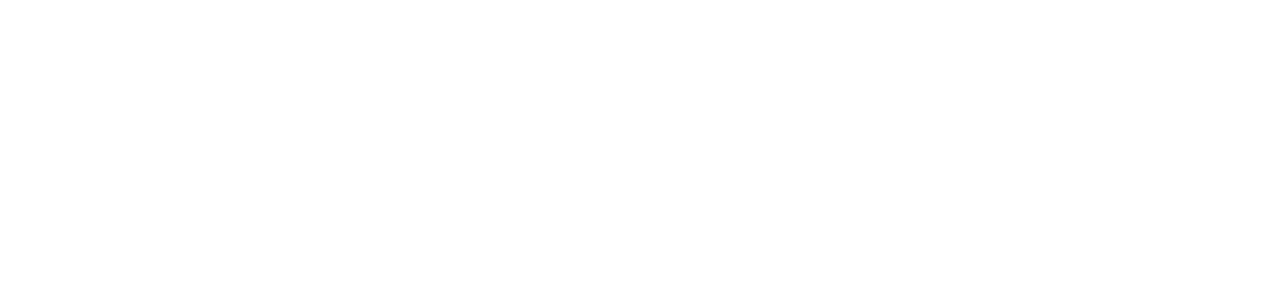
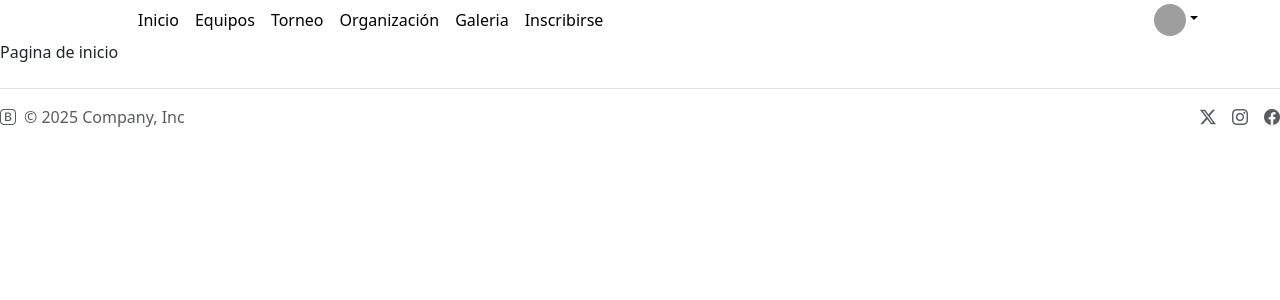
Before and after one commit to Hugocl01/RETO-DAW2-EQUIPO-3, a React (Vite) app in the folder frontend/: page / in a window 1280 px wide. Shown: the top 300 px of the page. Built offline with nearby package versions, Linux system fonts and the light colour scheme; grey boxes are pictures that could not be loaded.

Commit message:
AppEnrutador y footer

```diff
--- a/frontend/src/components/Footer.jsx
+++ b/frontend/src/components/Footer.jsx
@@ -1,10 +1,33 @@
 function Footer() {
 
     return (
-        <>
-            footer
-        </>
-    )
+        <footer className="d-flex flex-wrap justify-content-between align-items-center py-3 my-4 border-top">
+            <div className="col-md-4 d-flex align-items-center">
+                <a href="/" className="mb-3 me-2 mb-md-0 text-body-secondary text-decoration-none lh-1">
+                    <i className="bi bi-bootstrap"></i>
+                </a>
+                <span className="mb-3 mb-md-0 text-body-secondary">© 2025 Company, Inc</span>
+            </div>
+
+            <ul className="nav col-md-4 justify-content-end list-unstyled d-flex">
+                <li className="ms-3">
+                    <a className="text-body-secondary" href="#">
+                        <i className="bi bi-twitter-x"></i>
+                    </a>
+                </li>
+                <li className="ms-3">
+                    <a className="text-body-secondary" href="#">
+                        <i className="bi bi-instagram"></i>
+                    </a>
+                </li>
+                <li className="ms-3">
+                    <a className="text-body-secondary" href="#">
+                        <i className="bi bi-facebook"></i>
+                    </a>
+                </li>
+            </ul>
+        </footer>
+    );
 }
 
 export default Footer;
--- a/frontend/src/components/Header.jsx
+++ b/frontend/src/components/Header.jsx
@@ -12,15 +12,13 @@
                     </Link>
 
                     <ul className="nav col-12 col-lg-auto me-lg-auto mb-2 justify-content-center mb-md-0">
-                        <li><Link href="#" className="nav-link px-2 link-secondary">Overview</Link></li>
-                        <li><Link href="#" className="nav-link px-2 link-body-emphasis">Inventory</Link></li>
-                        <li><Link href="#" className="nav-link px-2 link-body-emphasis">Customers</Link></li>
-                        <li><Link href="#" className="nav-link px-2 link-body-emphasis">Products</Link></li>
+                        <li><Link href="/" className="nav-link px-2 link-body-emphasis">Inicio</Link></li>
+                        <li><Link href="/equipos" className="nav-link px-2 link-body-emphasis">Equipos</Link></li>
+                        <li><Link href="/torneo" className="nav-link px-2 link-body-emphasis">Torneo</Link></li>
+                        <li><Link href="/organizacion" className="nav-link px-2 link-body-emphasis">Organización</Link></li>
+                        <li><Link href="/galeria" className="nav-link px-2 link-body-emphasis">Galeria</Link></li>
+                        <li><Link href="/inscribirse" className="nav-link px-2 link-body-emphasis">Inscribirse</Link></li>
                     </ul>
-
-                    <form className="col-12 col-lg-auto mb-3 mb-lg-0 me-lg-3" role="search">
-                        <input type="search" className="form-control" placeholder="Search..." aria-label="Search" />
-                    </form>
 
                     <div className="dropdown text-end">
                         <a href="#" className="d-block link-body-emphasis text-decoration-none dropdown-toggle" data-bs-toggle="dropdown" aria-expanded="false">
--- a/frontend/src/main.jsx
+++ b/frontend/src/main.jsx
@@ -1,11 +1,15 @@
 import { StrictMode } from 'react'
 import { createRoot } from 'react-dom/client'
 
-// Imports para Bootstrap
+// Imports para Bootstrap y Bootstrap Icons
 import "bootstrap/dist/css/bootstrap.min.css";
 import "bootstrap/dist/js/bootstrap.bundle.min.js";
+import "bootstrap-icons/font/bootstrap-icons.css";
+
+import AppEnrutador from './routers/AppEnrutador.jsx';
 
 createRoot(document.getElementById('root')).render(
-  <StrictMode>
-  </StrictMode>,
+    <StrictMode>
+        <AppEnrutador />
+    </StrictMode>,
 )
--- /dev/null
+++ b/frontend/src/pages/ErrorPage.jsx
@@ -0,0 +1,10 @@
+function ErrorPage() {
+
+    return (
+        <div>
+            Pagina de error
+        </div>
+    );
+}
+
+export default ErrorPage;
--- a/frontend/src/pages/InicioPage.jsx
+++ b/frontend/src/pages/InicioPage.jsx
@@ -1,8 +1,10 @@
 function InicioPage() {
 
     return (
-        <>Pagina de inicio</>
+        <div>
+            Pagina de inicio
+        </div>
     );
 }
 
-export default InicioPage();
+export default InicioPage;
--- /dev/null
+++ b/frontend/src/routers/AppEnrutador.jsx
@@ -0,0 +1,19 @@
+import { BrowserRouter, Routes, Route } from "react-router-dom";
+import AppLayout from "../layouts/AppLayout.jsx";
+import InicioPage from "../pages/InicioPage.jsx";
+import ErrorPage from "../pages/ErrorPage.jsx";
+
+function AppEnrutador() {
+    return (
+        <BrowserRouter>
+            <Routes>
+                <Route path="/" element={<AppLayout />}>
+                    <Route index element={<InicioPage />} />
+                    <Route path="*" element={<ErrorPage />} />
+                </Route>
+            </Routes>
+        </BrowserRouter>
+    );
+}
+
+export default AppEnrutador;
```
